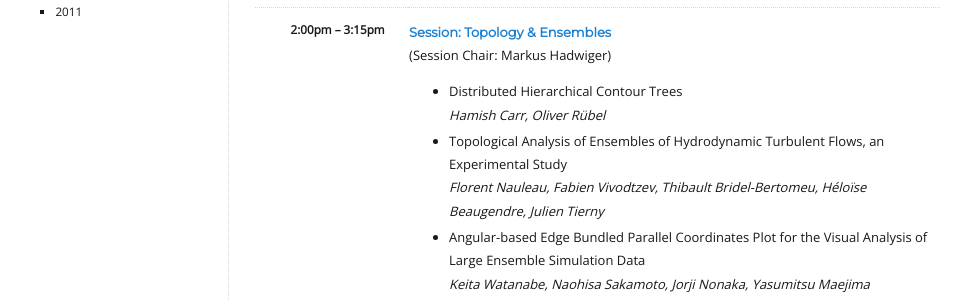
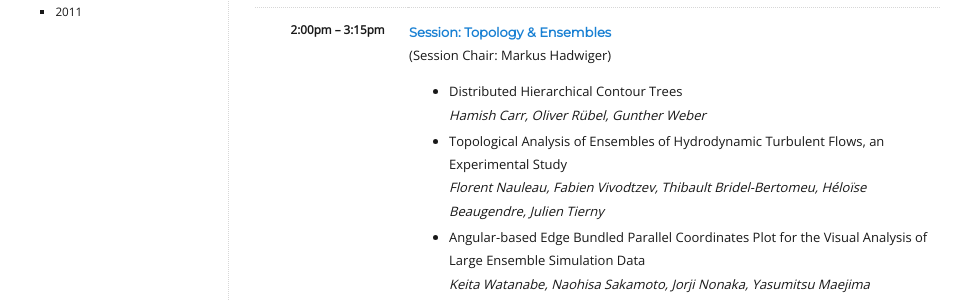
Before and after one commit to LDAV-Symposium/2023, a Jekyll site: the page built from _pages/program.md, in a window 1280 px wide and 900 px high, scrolled down 735 px. Shown: the part 154-454 px from the top of the window, without its empty margins (154-1111 px from the left). Built offline with Jekyll 4.4.1, drawn with Linux system fonts in a browser that asks for light colours.

Commit message:
Update program.md

```diff
--- a/_pages/program.md
+++ b/_pages/program.md
@@ -68,7 +68,7 @@ title: Program
       <ul>
         <li>
           Distributed Hierarchical Contour Trees
-          <br><i>Hamish Carr, Oliver Rübel
+          <br><i>Hamish Carr, Oliver Rübel, Gunther Weber
 </i>
         </li>
         <li>
```
